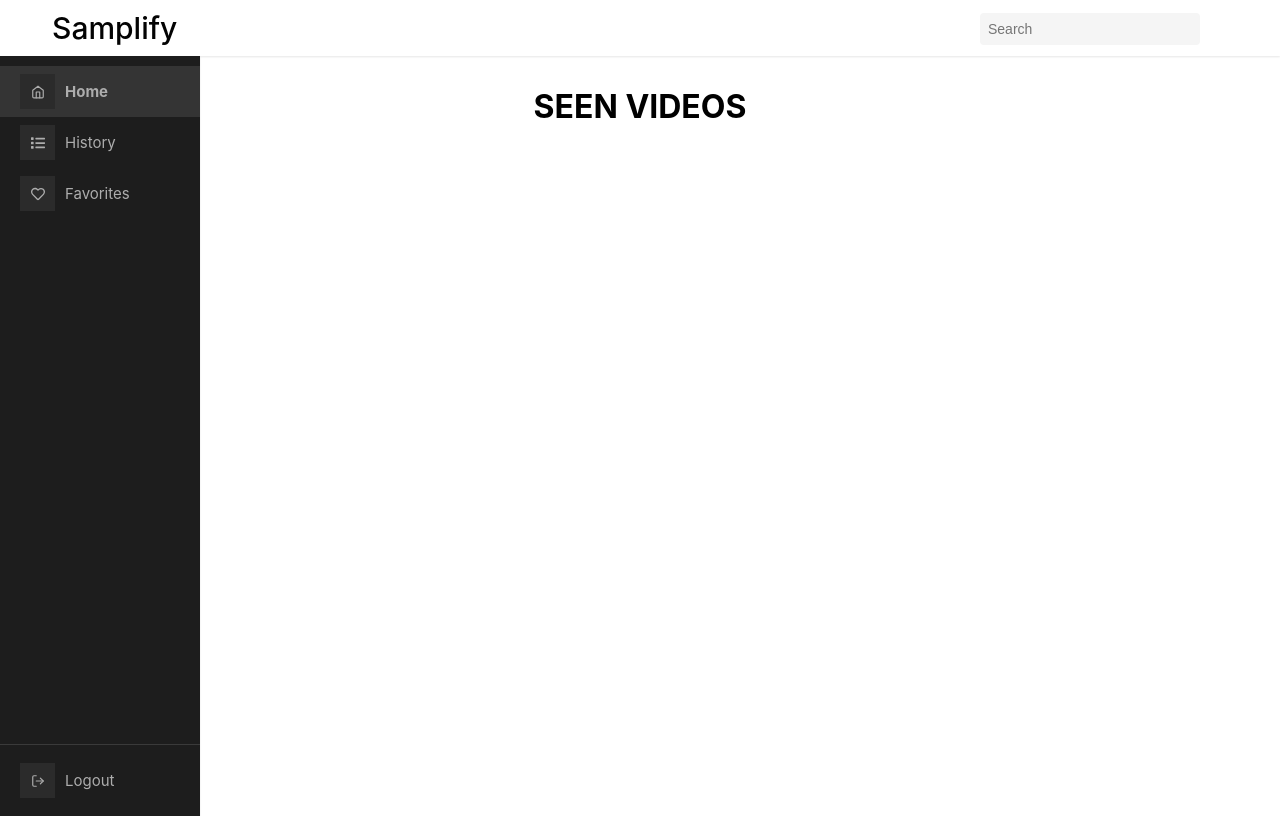
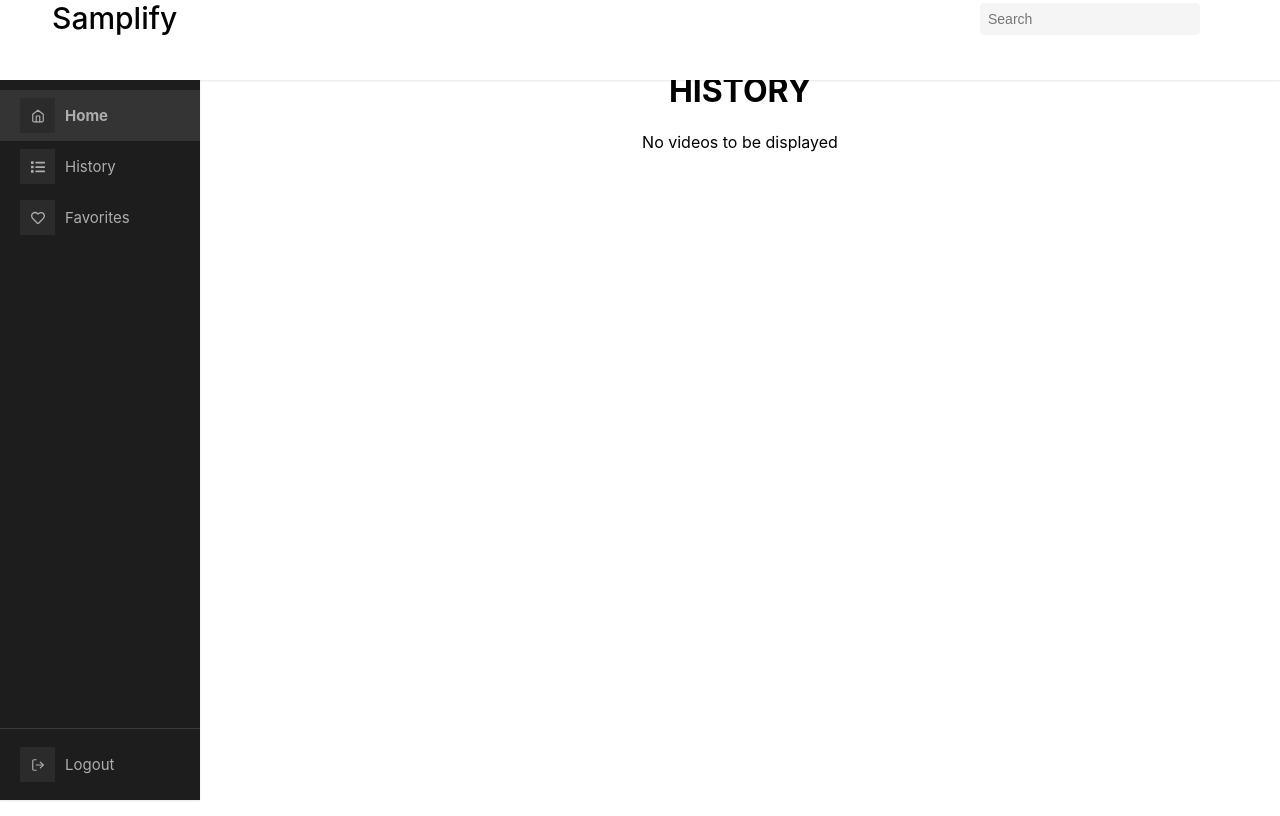
Before and after one commit to briankim18/samplifyrealfinal, a React (Create React App) app in the folder website/: page /history in a window 1280 px wide. Built offline with nearby package versions, Linux system fonts and the light colour scheme.

Commit message:
favs, rev chron order hist/fav, del vids, layout

```diff
--- a/website/src/App.css
+++ b/website/src/App.css
@@ -16,7 +16,7 @@
 
 .App-header {
   background-color: #282c34;
-  min-height: 100vh;
+  min-height: 110vh;
   display: flex;
   flex-direction: column;
   align-items: center;
@@ -27,6 +27,15 @@
 
 .App-link {
   color: #61dafb;
+}
+
+.outer-container {
+
+  display: flex;
+  justify-content: center; /* Center horizontally */
+  align-items: center; /* Center vertically */
+  padding: 0 50px;
+
 }
 
 button {
@@ -50,10 +59,6 @@ button {
   margin: 15px;
 }
 
-
-
-
-
 @keyframes App-logo-spin {
   from {
     transform: rotate(0deg);
--- a/website/src/App.js
+++ b/website/src/App.js
@@ -13,11 +13,13 @@ function App() {
       <BrowserRouter>
       <Header />
         <Sidebar />
+        <div id="pages">
         <Routes>
           <Route path="/" element={<Home />} />
           <Route path="/history" element={<History />} />
           <Route path="/favorites" element={<Favorites />} />
         </Routes>
+        </div>
       </BrowserRouter>
       <div id = "page-wrap">
       </div>
--- a/website/src/Components/Header/Header.css
+++ b/website/src/Components/Header/Header.css
@@ -1,7 +1,8 @@
 .header {
-    display: flex;
+    position: fixed;
     align-items: center;
-    height: 56px;
+    height: 10vh;
+    width: 100%;
     padding: 0 24px;
     background-color: #fff;
     box-shadow: 0 1px 2px rgba(0, 0, 0, 0.1);
--- a/website/src/Components/Sidebar/Sidebar.css
+++ b/website/src/Components/Sidebar/Sidebar.css
@@ -4,9 +4,10 @@
 }
 
 #sidebar {
-  position: absolute;
+  position: fixed;
+  bottom: 0;
   width: 200px;
-  height: 95vh;
+  height: 90vh;
   background-color: #F9F9F9;
   box-shadow: 0 1px 2px rgba(0, 0, 0, 0.1);
   overflow-y: hidden;
--- a/website/src/Pages/favorites.js
+++ b/website/src/Pages/favorites.js
@@ -1,9 +1,49 @@
 import React from 'react';
 import '../App.css';
+import { FaTrashAlt } from "react-icons/fa";
 
 const Favorites = () => {
+
+  const likedVideos = JSON.parse(localStorage.getItem('likedVideos')) || [];
+  const handleLikes = () => {
+    localStorage.removeItem('likedVideos');
+    window.location.reload(); // reload the page to reflect the changes
+  };
+
+  // reverse the order of likedVideos
+  const reversedLikedVideos = likedVideos.slice().reverse();
+
   return (
-    <h1>This page will hold Favorites!</h1>
+    <div id="page-wrap" div style={{ paddingTop: '50px', paddingLeft: '200px'}}>
+      <h1>FAVORITES</h1>
+      {likedVideos.length === 0 && (
+        "No videos to be displayed"
+      )}
+      {likedVideos.length > 0 && (
+        <button onClick={handleLikes} >Clear Favorites</button>
+      )}
+    {reversedLikedVideos.map((videoId) => (
+      <div>
+        <div key={videoId} style={{ padding: '20px', textAlign: 'center' }}>
+        <iframe
+          id="ytvideo"
+          width="560"
+          height="315"
+          src={`https://www.youtube.com/embed/${videoId}`}
+          title="YouTube video player"
+          frameBorder="0"
+          allow="accelerometer; autoplay; clipboard-write; encrypted-media; gyroscope; picture-in-picture"
+          allowFullScreen
+        ></iframe>
+      </div>
+      <button onClick={() => {
+          const updatedLikedVideos = likedVideos.filter((id) => id !== videoId);
+          localStorage.setItem('likedVideos', JSON.stringify(updatedLikedVideos));
+          window.location.reload();
+        }}>  <FaTrashAlt /> </button>
+      </div>
+    ))}
+    </div>
   );
 };
 
--- a/website/src/Pages/history.js
+++ b/website/src/Pages/history.js
@@ -1,4 +1,6 @@
 import React from 'react';
+import '../App.css';
+import { FaTrashAlt } from "react-icons/fa";
 
 const History = () => {
   const watchedVideos = JSON.parse(localStorage.getItem('watchedVideos')) || [];
@@ -8,10 +10,21 @@ const History = () => {
     window.location.reload(); // reload the page to reflect the changes
   };
 
+  // reverse the order of watchedVideos
+  const reversedWatchedVideos = watchedVideos.slice().reverse();
+
+
   return (
-    <div id="page-wrap">
-      <h1>SEEN VIDEOS</h1>
-      {watchedVideos.map((videoId) => (
+    <div id="page-wrap" div style={{ paddingTop: '50px', paddingLeft: '200px'}}>
+      <h1>HISTORY</h1>
+      {watchedVideos.length === 0 && (
+        "No videos to be displayed"
+      )}
+      {watchedVideos.length > 0 && (
+        <button onClick={handleClearHistory} >Clear History</button>
+      )}
+      {reversedWatchedVideos.map((videoId) => (
+        <div>
         <div key={videoId} style={{ padding: '10px' }}>
           <iframe
             id="ytvideo"
@@ -24,10 +37,13 @@ const History = () => {
             allowFullScreen
           ></iframe>
         </div>
+        <button onClick={() => {
+          const updatedHistory = watchedVideos.filter((id) => id !== videoId);
+          localStorage.setItem('likedVideos', JSON.stringify(updatedHistory));
+          window.location.reload();
+        }}>  <FaTrashAlt /> </button>
+        </div>
       ))}
-      {watchedVideos.length > 0 && (
-        <button onClick={handleClearHistory} style={{ fontSize: '1.2rem', padding: '10px 20px', backgroundColor: '#1f98ea', color: '#fff', borderRadius: '5px', border: 'none', cursor: 'pointer', marginTop: '20px' }}>Clear History</button>
-      )}
     </div>
   );
 };
--- a/website/src/Pages/home.js
+++ b/website/src/Pages/home.js
@@ -1,8 +1,11 @@
 import React, { useEffect, useState } from 'react';
 import '../App.css';
+import { FaRegHeart, FaHeart } from "react-icons/fa";
+
 const Home = () => {
   const [videoId, setVideoId] = useState(null);
-  const [buttonClicks, setButtonClicks] = useState(0);
+  const [buttonClicks] = useState(0);
+  const [isLiked, setIsLiked] = useState(false);
 
   useEffect(() => {
     fetch('./northamerica').then((data) => {
@@ -23,14 +26,30 @@ const Home = () => {
       const watchedVideos = JSON.parse(localStorage.getItem('watchedVideos')) || [];
       watchedVideos.push(obj.data);
       localStorage.setItem('watchedVideos', JSON.stringify(watchedVideos));
+      setIsLiked(localStorage.getItem('likedVideos')?.includes(obj.data));
     });
-    setButtonClicks(buttonClicks + 1);
+  };
+
+  const handleLike = (videoId) => {
+    const likedVideos = JSON.parse(localStorage.getItem('likedVideos')) || [];
+    const index = likedVideos.indexOf(videoId);
+    if (index === -1) {
+      // Video is not yet liked, add it to the list
+      likedVideos.push(videoId);
+      localStorage.setItem('likedVideos', JSON.stringify(likedVideos));
+      setIsLiked(true);
+    } else {
+      // Video is already liked, remove it from the list
+      likedVideos.splice(index, 1);
+      localStorage.setItem('likedVideos', JSON.stringify(likedVideos));
+      setIsLiked(false);
+    }
   };
 
   const categories = ['brazilian', 'japanese', 'northamerica', 'french', 'drumbreaks'];
 
   return (
-    <div id="page-wrap">
+    <div id="page-wrap" div style={{ paddingTop: '50px', paddingLeft: '200px'}}>
       <h1>HOME PAGE</h1>
       <div style={{ padding: '10px' }}>
         <iframe
@@ -45,6 +64,7 @@ const Home = () => {
         ></iframe>
 
       </div>
+      <button onClick={() => handleLike(videoId)}> {isLiked ? <FaHeart color="red" /> : <FaRegHeart />} </button>
       <div id = "button-wrap">
       {categories.map((category) => (
           <button onClick={() => handleClick(category)} key={category}>
```
Also changed, not shown: website/src/README.md, 1 other file (tests, documents, lock files or other folders).
